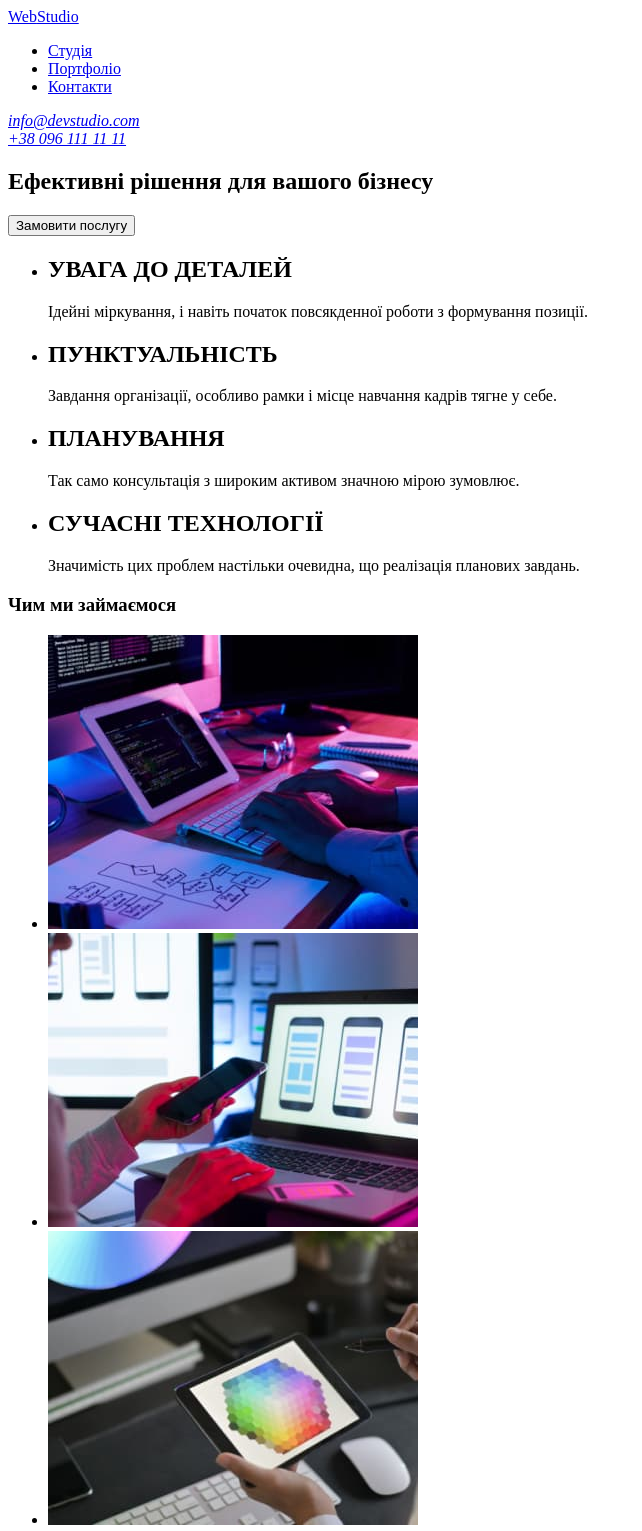
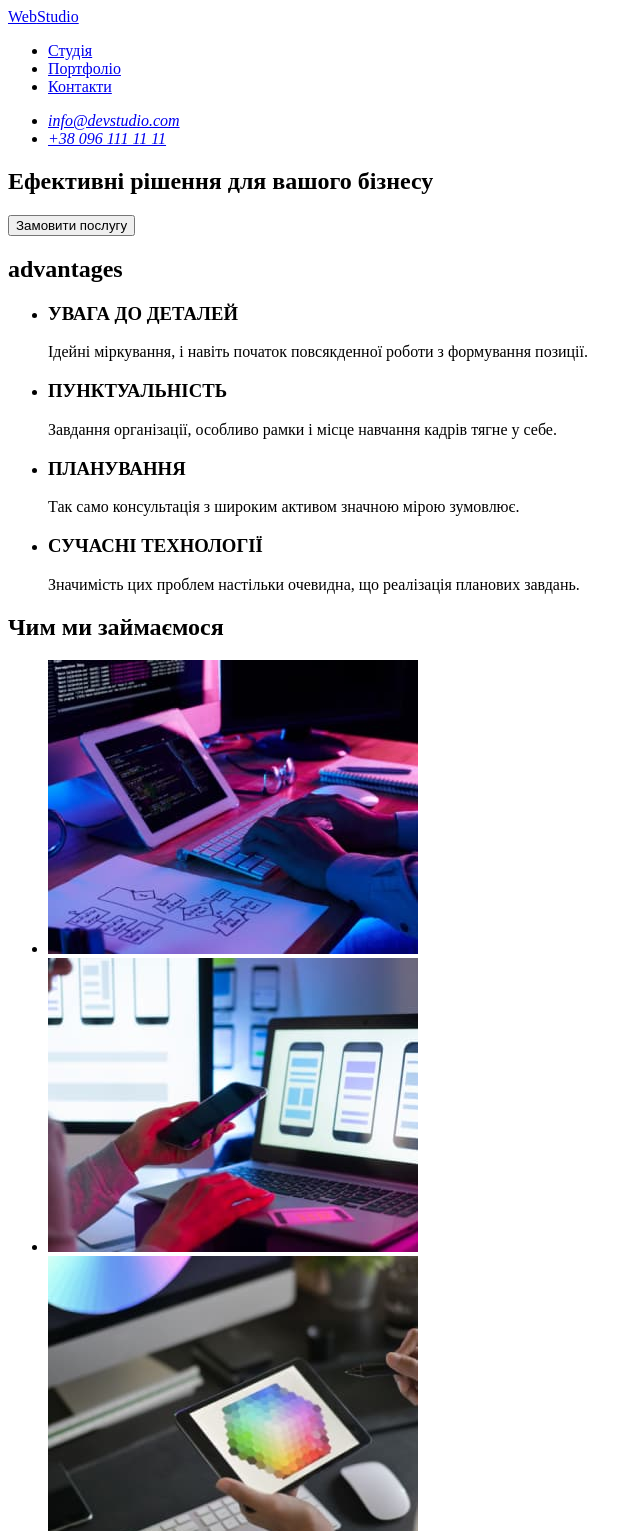
Before and after one commit to Vladislav-Ivanilov/goit-markup-hw-01, a plain HTML site: page index.html in a window 1280 px wide. Shown: the top 1531 px of the page, without its empty margins (0-642 px from the left). Drawn offline with Linux system fonts and the light colour scheme.

Commit message:
error correction

```diff
--- a/index.html
+++ b/index.html
@@ -24,9 +24,12 @@
 
 		<!--contacts-->
 		<address>
-			<a href="mailtoo:info@devstudio.com">info@devstudio.com</a><br>
-			<a href="tel:+380961111111">+38 096 111 11 11</a>
+			<ul>
+				<li><a href="mailtoo:info@devstudio.com">info@devstudio.com</a><br></li>
+				<li><a href="tel:+380961111111">+38 096 111 11 11</a></li>
+			</ul>
 		</address>
+
 	</header>
 
 	<!--main-->
@@ -37,28 +40,29 @@
 		<div>
 			<section>
 				<h1>Ефективні рішення для вашого бізнесу</h1>
-				<button type="submit">Замовити послугу</button>
+				<button type="button">Замовити послугу</button>
 			</section>
 		</div>
 
 		<!--advantages-->
 
 		<section>
+			<h2>advantages</h2>
 			<ul>
 				<li>
-					<h2>УВАГА ДО ДЕТАЛЕЙ</h2>
+					<h3>УВАГА ДО ДЕТАЛЕЙ</h3>
 					<p>Ідейні міркування, і навіть початок повсякденної роботи з формування позиції.</p>
 				</li>
 				<li>
-					<h2>ПУНКТУАЛЬНІСТЬ</h2>
+					<h3>ПУНКТУАЛЬНІСТЬ</h3>
 					<p>Завдання організації, особливо рамки і місце навчання кадрів тягне у себе.</p>
 				</li>
 				<li>
-					<h2>ПЛАНУВАННЯ</h2>
+					<h3>ПЛАНУВАННЯ</h3>
 					<p>Так само консультація з широким активом значною мірою зумовлює.</p>
 				</li>
 				<li>
-					<h2>СУЧАСНІ ТЕХНОЛОГІЇ</h2>
+					<h3>СУЧАСНІ ТЕХНОЛОГІЇ</h3>
 					<p>Значимість цих проблем настільки очевидна, що реалізація планових завдань.</p>
 				</li>
 			</ul>
@@ -66,20 +70,20 @@
 
 		<!--what are we doing-->
 
-		<article>
-			<h3>Чим ми займаємося</h3>
+		<section>
+			<h2>Чим ми займаємося</h2>
 			<ul>
-				<li><a href="/"><img src="./image/our_work_1.jpg" alt="our-work-foto" width="370" height="294"></a></li>
-				<li><a href="/"><img src="./image/our_work_2.jpg" alt="our-work-foto" width="370" height="294"></a></li>
-				<li><a href="/"><img src="./image/our_work_3.jpg" alt="our-work-foto" width="370" height="294"></a></li>
+				<li><img src="./image/our_work_1.jpg" alt="our-work-foto" width="370" height="294"></li>
+				<li><img src="./image/our_work_2.jpg" alt="our-work-foto" width="370" height="294"></li>
+				<li><img src="./image/our_work_3.jpg" alt="our-work-foto" width="370" height="294"></li>
 
 			</ul>
-		</article>
+		</section>
 
 		<!--team-->
 
 		<section>
-			<h3>Наша команда</h3>
+			<h2>Наша команда</h2>
 			<ul>
 				<li><a href="/">
 					<img src="./image/team_1.jpg" alt="team-foto" width="270" height="260">
@@ -112,10 +116,13 @@
 
 		<div>
 			<a href="/"><span>Web</span>Studio</a>
-			<address>м. Київ, пр-т Лесі Українки, 26</address>
+
 			<address>
-				<a href="mailtoo:info@devstudio.com">info@devstudio.com</a><br>
-				<a href="tel:+380961111111">+38 096 111 11 11</a>
+				<ul>
+					<li><a href="https://www.google.com.ua/maps" target="_blank" rel="nonoopener noreferrer">м. Київ, пр-т Лесі Українки, 26</a></li>
+					<li><a href="mailtoo:info@devstudio.com">info@devstudio.com</a><br></li>
+					<li><a href="tel:+380961111111">+38 096 111 11 11</a></li>
+				</ul>
 			</address>
 		</div>
 	</footer>
```
